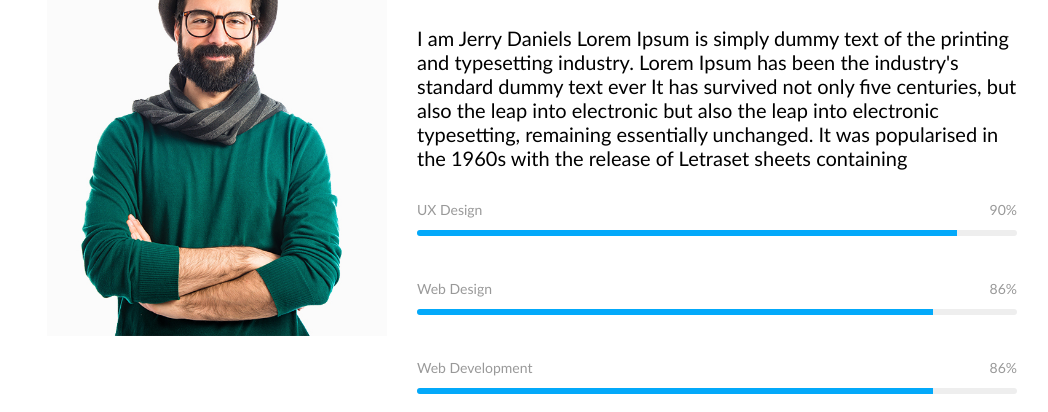
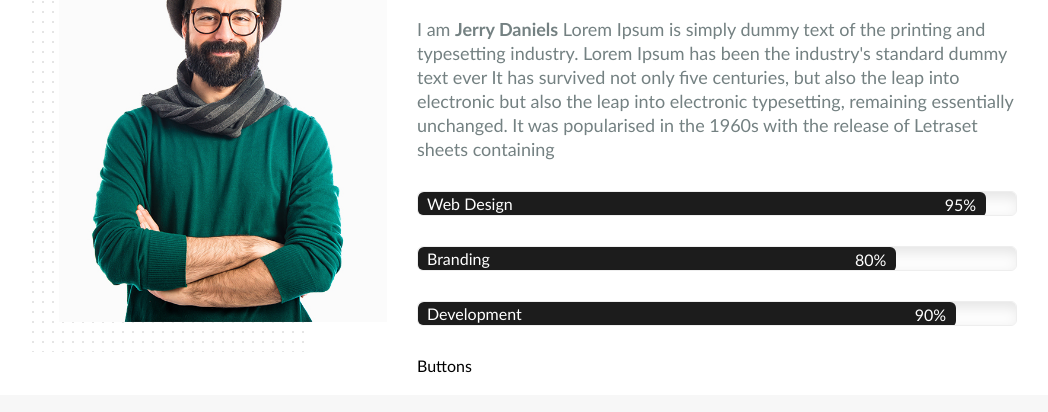
Before and after one commit to front-end-by-rimantas/11-grupe-portfolio-daniels, a plain HTML site: page index.html in a window 1280 px wide. Shown: the part 236-648 px from the top of the page, without its empty margins (123-1171 px from the left). Drawn offline with Linux system fonts and the light colour scheme.

Commit message:
About me design  progres bars added #9

```diff
--- a/css/block.css
+++ b/css/block.css
@@ -26,7 +26,7 @@
     padding: 50px 30px;
     background-color: white;
     text-align: center;
-    box-shadow: 0 0 15px  rgb(226, 226, 226);;
+    box-shadow: 0 0 15px  rgb(226, 226, 226);
 }
 .block > i {
     display: inline-block;
--- a/css/custom.css
+++ b/css/custom.css
@@ -20,10 +20,26 @@
         display: inline-block;
         width: 40%;
         float: left;
+        position: relative;
+        z-index: 2;
+    }
+    .about-me > .me-img:after {
+        display: inline-block;
+        content: '';
+        width: 70%;
+        height: 100%;
+        float: left;
+        margin-left: 15px;
+        background-image: url(../img/other/dots.png);
+        background-repeat: repeat;
+        position: absolute;
+        bottom: -30px;
+        left: 0;
+        z-index: -1;
     }
         .me-img > img {
             display: inline-block;
-            width: 100%;
+            width: 97%;
             float: right;
             padding: 0 30px;
         }
@@ -33,6 +49,43 @@
         text-align: left;
         float: left;
     }
+    .info-me > .section > h2 {
+        display: inline-block;
+        font-size: 30px;
+        line-height: 30px;
+        text-transform: capitalize;
+    }
+   span.title-me {
+        display: inline-block;
+        color: var(--color-text);
+        font-weight: 500;
+    }
+    .info-me > p {
+        display: inline-block;
+        color: var(--color-text);
+        font-size: 18px;
+        line-height: 24px;
+        margin-top: 20px;
+    }
+    span.name {
+        display: inline-block;
+        font-size: 18px;
+        line-height: 24px;
+
+        font-weight: 900;
+        margin-top: 0;
+    }
+@media (max-width: 1100px) {
+    .about-me > .me-img {
+        width: 100%;
+        margin: 30px 0;
+    }
+    .about-me > .info-me {
+        width: 100%;
+        margin: 60px 0;
+    }
+}
+
 /* <!-- about me end --> */
 
 /* <!-- services start --> */
--- a/css/progress-bar.css
+++ b/css/progress-bar.css
@@ -2,29 +2,36 @@
     display: inline-block;
     width: 100%;
     margin-bottom: 30px;
+    position: relative;
+    color: white;
+    font-size: 16px;
+    line-height: 25px;
 }
     .progress-bar > .texts {
         display: inline-block;
         width: 100%;
-        margin-bottom: 10px;
-        font-size: 14px;
-        line-height: 20px;
-        color: #999;
+        margin-bottom: 0px;
+        position: absolute;
+        top: 0;
+        bottom: 0;
     }
         .progress-bar > .texts > .title {
                 display: inline-block;
                 float: left;
+                margin-left: 10px;
         }
-        .progress-bar > .texts > .value {
+        .loading .value {
             display: inline-block;
             float: right;
+            margin-right: 10px;
         }
     .progress-bar > .bar {
         display: inline-block;
         width: 100%;
-        height: 6px;
-        background-color:#EEEEEE;
-        border-radius: 3px;
+        height: 25px;
+        border: 1px solid #EEEEEE;
+        box-shadow: 5px 5px 15px  rgb(226, 226, 226) inset;
+        border-radius: 6px;
         overflow: hidden;
     }
         .progress-bar > .bar > .value {
@@ -36,7 +43,8 @@
             display: inline-block;
             width: 100%;
             height: 100%;
-            background-color: #03A9FA;
+            border-radius: 6px;
+            background-color:var(--color-secondary);
             animation-name: loading;
             animation-duration: 2s;
             animation-iteration-count: 1;
--- a/index.html
+++ b/index.html
@@ -34,45 +34,15 @@
             </div>
             <div class="info-me">
                 <div class="section">
-                    <h2>About me.</h2>
-                </div class="skils">
-                    <span class="title-me">UI / UX DESIGNER & WEB DEVELOPER</span>
-                    <p>I am Jerry Daniels Lorem Ipsum is simply dummy text of the printing and typesetting industry. Lorem Ipsum has been the industry's standard dummy text ever It has survived not only five centuries, but also the leap into electronic but also the leap into electronic typesetting, remaining essentially unchanged. It was popularised in the 1960s with the release of Letraset sheets containing</p>
-                    <div class="progress-bar">
-                        <div class="texts">
-                            <div class="title">UX Design</div>
-                            <div class="value">90%</div>
-                        </div>
-                        <div class="bar">
-                            <div class="value" style="width: 90%">
-                                <div class="loading"></div>
-                            </div>
-                        </div>
+                        <h2>About me.</h2>
+                    </div class="skils">
+                        <span class="title-me">UI / UX DESIGNER & WEB DEVELOPER</span>
+                        <p>I am <span class="name">Jerry Daniels</span> Lorem Ipsum is simply dummy text of the printing and typesetting industry. Lorem Ipsum has been the industry's standard dummy text ever It has survived not only five centuries, but also the leap into electronic but also the leap into electronic typesetting, remaining essentially unchanged. It was popularised in the 1960s with the release of Letraset sheets containing</p>
+                        <div id="progress">
                     </div>
-                    <div class="progress-bar">
-                        <div class="texts">
-                                <div class="title">Web Design</div>
-                                <div class="value">86%</div>
-                            </div>
-                            <div class="bar">
-                                <div class="value" style="width: 86%">
-                                    <div class="loading"></div>
-                                </div>
-                            </div>
+                    <div class="connection">
+                        Buttons
                     </div>
-                    <div class="progress-bar">
-                        <div class="texts">
-                                <div class="title">Web Development</div>
-                                <div class="value">86%</div>
-                            </div>
-                            <div class="bar">
-                                <div class="value" style="width: 86%">
-                                    <div class="loading"></div>
-                                </div>
-                            </div>
-                    </div>
-                <div class="connection">
-                    Buttons
                 </div>
             </div>
         </div>
--- a/js/actions.js
+++ b/js/actions.js
@@ -13,6 +13,7 @@
 // <!-- hero end -->
 
 // <!-- about me start -->
+renderProgress('progress', about );
 // <!-- about me end -->
 
 // <!-- services start -->
--- a/js/data.js
+++ b/js/data.js
@@ -13,6 +13,20 @@
 // <!-- hero end -->
 
 // <!-- about me start -->
+const about = [
+    {
+        title: 'Web Design',
+        value: 95
+    },
+    {
+        title: 'Branding',
+        value: 80
+    },
+    {
+        title: 'Development',
+        value: 90
+    },
+]
 // <!-- about me end -->
 
 // <!-- services start -->
--- a/js/functions.js
+++ b/js/functions.js
@@ -13,6 +13,55 @@
 // <!-- hero end -->
 
 // <!-- about me start -->
+function renderProgress(target, list) {
+    let HTML = '';
+    let valid = 0;
+
+    if (target.length === 0 ||
+        typeof(target) !== 'string' ) {
+        return console.error('ERROR: Nurodykite kuriose vietose HTML faile taikyti funkcija');
+   }
+    if ( !Array.isArray(list) ) {
+        return console.error('ERROR: Truksta saraso');
+    }
+    for (let i = 0; i < list.length; i++) {
+        const item = list[i];
+        if (!item.title ||
+            !item.value) {
+                continue;
+        }
+        if (typeof(item.title) !== 'string' ||
+            typeof(item.value) !== 'number' ||
+            !isFinite(item.value)) {
+                return console.error('ERROR: Data faile nurodykita informacija nera teisinga. Ptikrinkite ar pirma reiksme tekstas ir natra skaicius');
+        }
+        if (item.title.length < 1 ||
+            item.value < 30) {
+                return console.error('ERROR: Data faile nurodytos ne visos kintamuju reiksmes arba permaza procentine reiksme, min 30');
+        }
+        HTML += `<div class="progress-bar">
+                    <div class="texts">
+                        <div class="title">${item.title}</div>
+                    </div>
+                    <div class="bar">
+                        <div class="value" style="width: ${item.value}%">
+                            <div class="loading">
+                             <div class="value">${item.value}%</div>
+                            </div>
+                        </div>
+                    </div>
+                </div>`
+            valid++;
+        if (valid === 3) {
+           break;
+        }
+    }
+        if (valid === 0) {
+            return console.error('ERROR: Neivedete nei vienos teisingos reiksmes data.js faile');
+         }
+    return document.querySelector('#progress').innerHTML = HTML;
+}
+
 // <!-- about me end -->
 
 // <!-- services start -->
```
